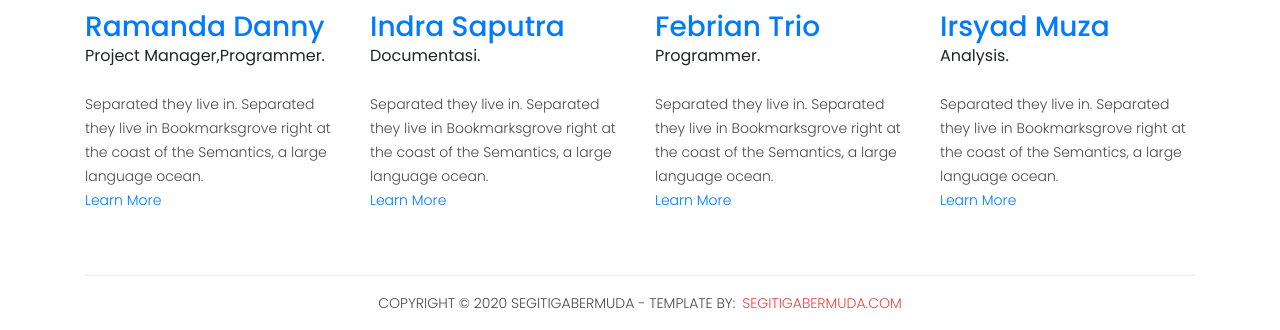
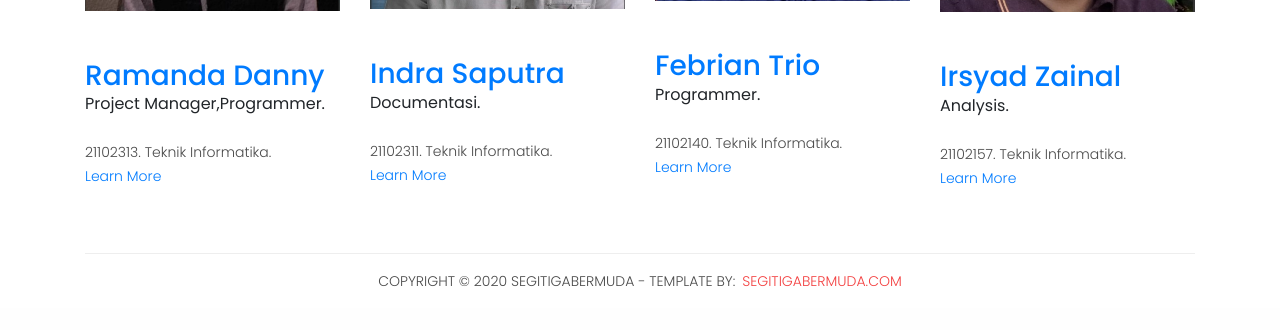
Before and after one commit to zcdanny/Segitiga-Bermuda-Project, a PHP site: page /about-us.php in a window 1280 px wide. Shown: the part 733-1063 px from the top of the page. After the commit the page ends 1019 px from the top, so only its background shows below. Run offline with PHP 8.4, Linux system fonts and the light colour scheme.

Commit message:
Finish fix

```diff
--- a/about-us.php
+++ b/about-us.php
@@ -114,25 +114,23 @@ if (!isset($_SESSION['email_user'])) {
 
       <!-- Start Column 1 -->
       <div class="col-12 col-md-6 col-lg-3 mb-5 mb-md-0">
-        <img src="https://www.wrappixel.com/demos/ui-kit/wrapkit/assets/images/team/t1.jpg" class="img-fluid mb-5">
+        <img src="assets/images/user/danny.jpg" class="img-fluid mb-5">
         <h3 clas><a href="#"><span class="">Ramanda</span> Danny</a></h3>
         <span class="d-block position mb-4">Project Manager,Programmer.</span>
-        <p>Separated they live in.
-          Separated they live in Bookmarksgrove right at the coast of the Semantics, a large language
-          ocean.</p>
+        <p>21102313.
+          Teknik Informatika.</p>
         <p class="mb-0"><a href="#" class="more dark">Learn More <span class="icon-arrow_forward"></span></a></p>
       </div>
       <!-- End Column 1 -->
 
       <!-- Start Column 2 -->
       <div class="col-12 col-md-6 col-lg-3 mb-5 mb-md-0">
-        <img src="https://www.wrappixel.com/demos/ui-kit/wrapkit/assets/images/team/t2.jpg" class="img-fluid mb-5">
+        <img src="assets/images/user/indra.jpg" class="img-fluid mb-5">
 
         <h3 clas><a href="#"><span class="">Indra</span> Saputra</a></h3>
         <span class="d-block position mb-4">Documentasi.</span>
-        <p>Separated they live in.
-          Separated they live in Bookmarksgrove right at the coast of the Semantics, a large language
-          ocean.</p>
+        <p>21102311.
+        Teknik Informatika.</p>
         <p class="mb-0"><a href="#" class="more dark">Learn More <span class="icon-arrow_forward"></span></a></p>
 
       </div>
@@ -140,25 +138,23 @@ if (!isset($_SESSION['email_user'])) {
 
       <!-- Start Column 3 -->
       <div class="col-12 col-md-6 col-lg-3 mb-5 mb-md-0">
-        <img src="https://www.wrappixel.com/demos/ui-kit/wrapkit/assets/images/team/t3.jpg" class="img-fluid mb-5">
+        <img src="assets/images/user/febrian.jpg" class="img-fluid mb-5">
         <h3 clas><a href="#"><span class="">Febrian</span> Trio</a></h3>
         <span class="d-block position mb-4">Programmer.</span>
-        <p>Separated they live in.
-          Separated they live in Bookmarksgrove right at the coast of the Semantics, a large language
-          ocean.</p>
+        <p>21102140.
+        Teknik Informatika.</p>
         <p class="mb-0"><a href="#" class="more dark">Learn More <span class="icon-arrow_forward"></span></a></p>
       </div>
       <!-- End Column 3 -->
 
       <!-- Start Column 4 -->
       <div class="col-12 col-md-6 col-lg-3 mb-5 mb-md-0">
-        <img src="https://www.wrappixel.com/demos/ui-kit/wrapkit/assets/images/team/t4.jpg" class="img-fluid mb-5">
+        <img src="assets/images/user/irsyad.jpg" class="img-fluid mb-5">
 
-        <h3 clas><a href="#"><span class="">Irsyad</span> Muza</a></h3>
+        <h3 clas><a href="#"><span class="">Irsyad</span> Zainal</a></h3>
         <span class="d-block position mb-4">Analysis.</span>
-        <p>Separated they live in.
-          Separated they live in Bookmarksgrove right at the coast of the Semantics, a large language
-          ocean.</p>
+        <p>21102157.
+        Teknik Informatika.</p>
         <p class="mb-0"><a href="#" class="more dark">Learn More <span class="icon-arrow_forward"></span></a></p>
 
 
```
Also changed, not shown: 2 other files.
